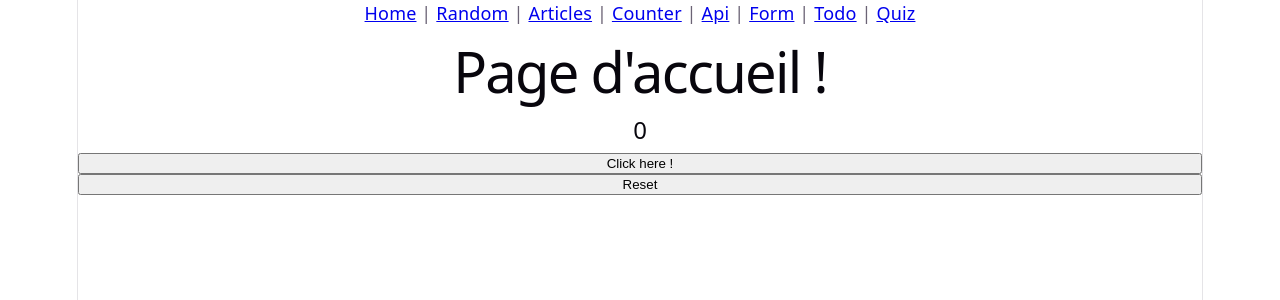
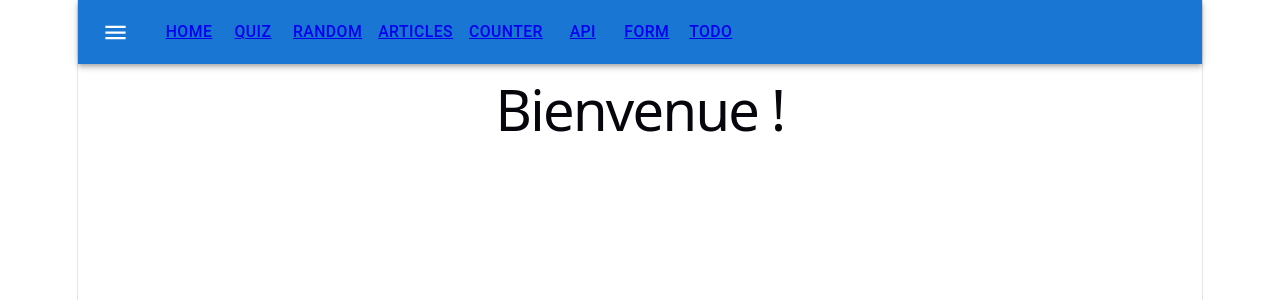
Before and after one commit to Djalabz/App-React-SQY-271-2A, a React (Vite) app: page / in a window 1280 px wide. Shown: the top 300 px of the page. Built offline with nearby package versions, Linux system fonts and the light colour scheme.

Commit message:
:lipstick: Menu amélioré

```diff
--- a/package.json
+++ b/package.json
@@ -12,6 +12,7 @@
   "dependencies": {
     "@emotion/react": "^11.14.0",
     "@emotion/styled": "^11.14.1",
+    "@mui/icons-material": "^9.4.0",
     "@mui/material": "^9.4.0",
     "react": "^19.2.8",
     "react-dom": "^19.2.8",
--- a/src/Home.jsx
+++ b/src/Home.jsx
@@ -1,10 +1,7 @@
-import Counter from "./Counter";
-
 function Home() {
     return (
         <>
-            <h1>Page d'accueil !</h1>
-            <Counter prop="coucou" />
+            <h1>Bienvenue !</h1>
         </>
     );
 }
--- a/src/Menu.jsx
+++ b/src/Menu.jsx
@@ -8,23 +8,51 @@ import Api from "./Api.jsx"
 import Form from "./Form.jsx"
 import Todo from "./Todo.jsx"
 
+// Imports liés à MUI
+import AppBar from '@mui/material/AppBar';
+import Box from '@mui/material/Box';
+import Toolbar from '@mui/material/Toolbar';
+import Button from '@mui/material/Button';
+import IconButton from '@mui/material/IconButton';
+import MenuIcon from '@mui/icons-material/Menu';
+
 // Imports liés au routeur
 import { BrowserRouter, Routes, Route, Link } from 'react-router-dom';
 
 function Menu() {
     return ( <>
+
+
+
+
+
+
         <BrowserRouter>
             {/* Navigation */}
-            <nav>
-                <Link to="/">Home</Link> |{" "}
-                <Link to="/random">Random</Link> |{" "}
-                <Link to="/articles">Articles</Link> |{" "}
-                <Link to="/counter">Counter</Link> |{" "}
-                <Link to="/api">Api</Link> |{" "}
-                <Link to="/form">Form</Link> |{" "}
-                <Link to="/todo">Todo</Link> |{" "}
-                <Link to="/quiz">Quiz</Link>
-            </nav>
+            <AppBar position="static">
+
+            <Toolbar>
+            <IconButton
+                size="large"
+                edge="start"
+                color="inherit"
+                aria-label="menu"
+                sx={{ mr: 2 }}
+            >
+            <MenuIcon />
+            </IconButton>
+                <nav>
+                    <Button color="inherit"><Link to="/">Home</Link> </Button>
+                    <Button color="inherit"><Link to="/quiz">Quiz</Link></Button>
+                    <Button color="inherit"><Link to="/random">Random</Link> </Button>
+                    <Button color="inherit"><Link to="/articles">Articles</Link> </Button>
+                    <Button color="inherit"><Link to="/counter">Counter</Link> </Button>
+                    <Button color="inherit"><Link to="/api">Api</Link> </Button>
+                    <Button color="inherit"><Link to="/form">Form</Link> </Button>
+                    <Button color="inherit"><Link to="/todo">Todo</Link> </Button>
+                </nav>
+            </Toolbar>
+            </AppBar>
 
             {/* Routes */}
             <Routes>
```
Also changed, not shown: src/Form.jsx (+0 -8 lines), 1 other file (tests, documents, lock files or other folders).
